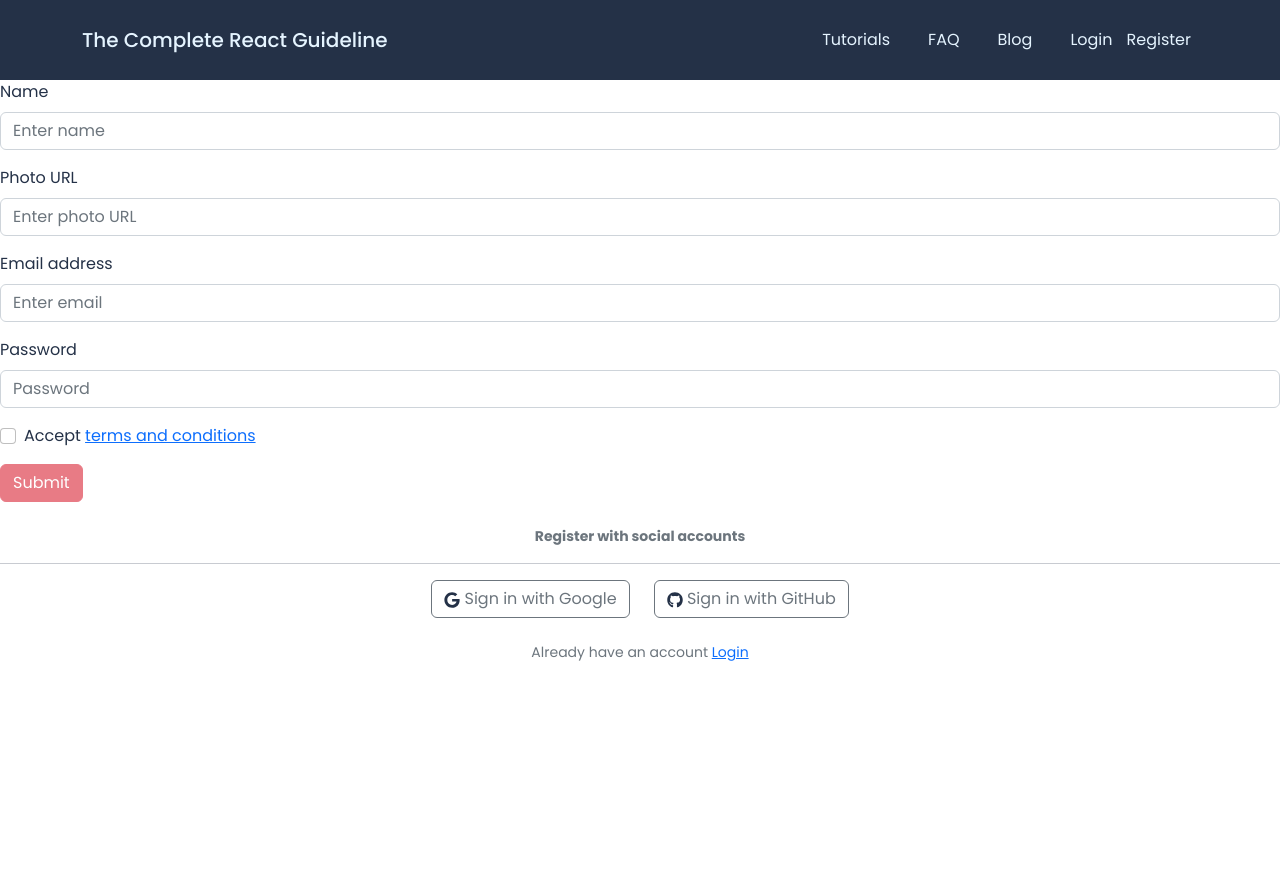
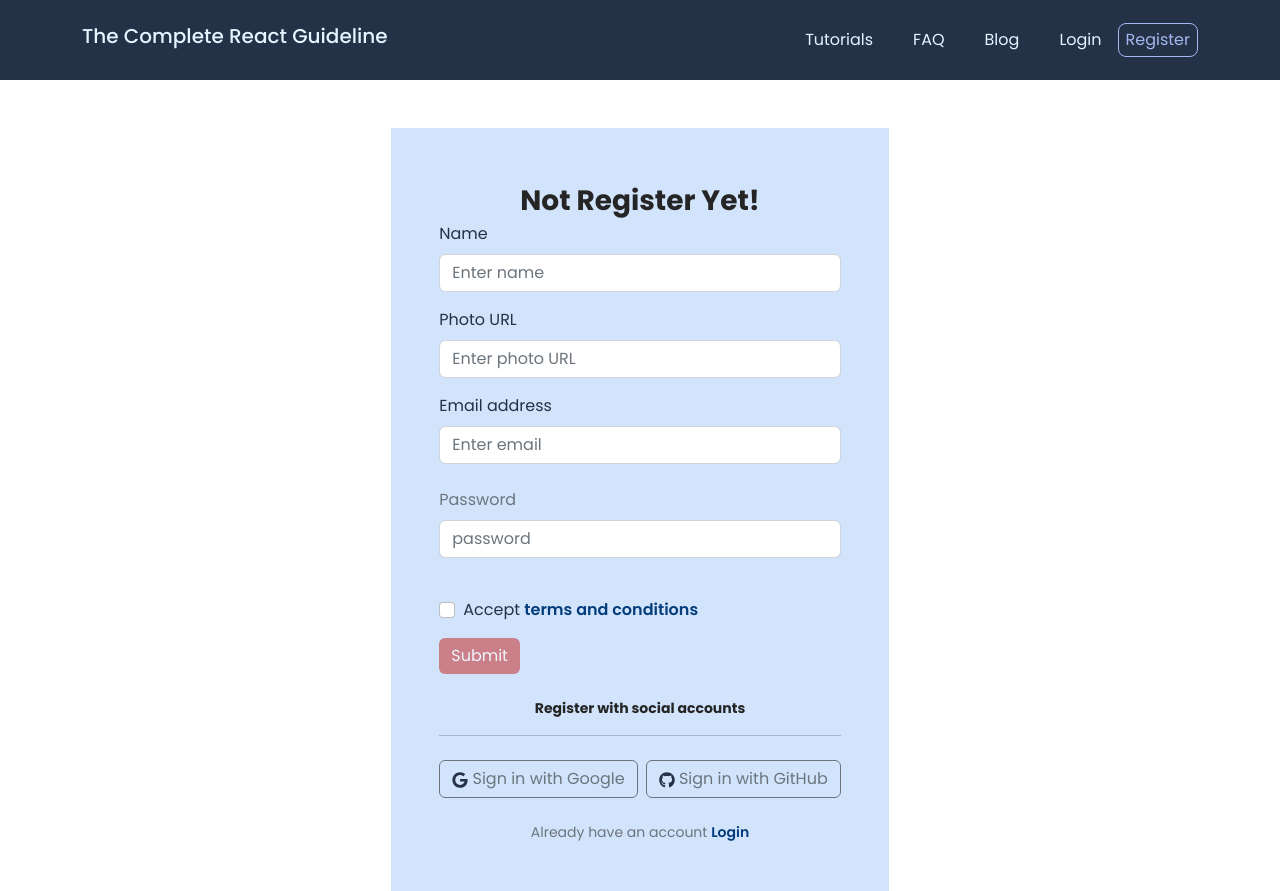
Before and after one commit to RayhanalKavey/learning-site-react-project-client-a10, a React (Create React App) app: page /register in a window 1280 px wide. Before the commit the page ends 800 px from the top, so only its background shows below. Built offline with nearby package versions, Linux system fonts and the light colour scheme; no server answers.

Commit message:
Add style to the log in form, registration form, and button.

```diff
--- a/src/Pages/Login/Login/Login.js
+++ b/src/Pages/Login/Login/Login.js
@@ -73,7 +73,11 @@ const Login = () => {
   };
 
   return (
-    <Form onSubmit={handleSubmit}>
+    <div className="form-position d-flex align-items-center-center justify-content-center ">
+      <Form className="c-form p-5 mt-5" onSubmit={handleSubmit}>
+        <Form.Text className="d-block fw-bold fs-3  text-center form-text">
+          Log in!
+        </Form.Text>
         {/* --1 email */}
         <Form.Group className="mb-3" controlId="formBasicEmail">
           <Form.Label>Email address</Form.Label>
@@ -88,20 +92,28 @@ const Login = () => {
         {/* --2 password */}
         <Form.Group className="mb-3" controlId="formBasicPassword">
           <Form.Label>Password</Form.Label>
-        <Form.Control name="password" type="password" placeholder="Password" />
+          <Form.Control
+            name="password"
+            type="password"
+            placeholder="Password"
+          />
           <Form.Text className="text-danger">{error}</Form.Text>
         </Form.Group>
 
         {/* --3 Button */}
-      <Button variant="primary" type="submit">
+        <div className="d-flex flex-column flex-md-row gap-2 mt-4  justify-content-start ">
+          <Button className="custom-button" type="submit">
             Log in
           </Button>
-      <Button onClick={handleReset}>Forget password</Button>
-      <Form.Text className="d-block mt-4 fw-bold text-center">
+          <Button className="custom-button" onClick={handleReset}>
+            Forget password
+          </Button>
+        </div>
+        <Form.Text className="d-block mt-4  fw-bold text-center">
           Log in with social accounts
         </Form.Text>
         <hr />
-      <div className="d-flex gap-4 mt-3 text-center justify-content-center">
+        <div className="d-flex  flex-column flex-md-row gap-2 mt-4 text-center justify-content-center">
           <Button onClick={handleGoogleLogin} variant="outline-secondary">
             <FaGoogle /> Sign in with Google
           </Button>
@@ -109,10 +121,11 @@ const Login = () => {
             <FaGithub /> Sign in with GitHub
           </Button>
         </div>
-      <Form.Text className="d-block mt-4  text-center">
+        <Form.Text className="d-block mt-4 text-muted  text-center">
           Not register yet! Please <Link to="/register">Register</Link>
         </Form.Text>
       </Form>
+    </div>
   );
 };
 
--- a/src/Pages/Login/Register/Register.css
+++ b/src/Pages/Login/Register/Register.css
@@ -2,3 +2,31 @@
 }
 button {
 }
+.form-position {
+}
+.c-form {
+  background-color: rgb(209, 228, 252);
+}
+.c-form a {
+  text-decoration: none;
+  color: rgb(3, 60, 122);
+  font-weight: 600;
+}
+.c-form .form-text {
+  color: rgb(37, 37, 38);
+}
+.submit-custom-button {
+  text-decoration: none;
+  display: inline-block;
+  transition: all 0.2s;
+  background-color: #c84c4c !important;
+  border: none !important;
+}
+.submit-custom-button:hover {
+  box-shadow: 0px 5px 5px rgba(0, 0, 0, 0.4);
+  transform: translateY(-0.6px);
+}
+.submit-custom-button:active {
+  box-shadow: 0px 4px 4px rgba(0, 0, 0, 0.4);
+  transform: translateY(-0.3px);
+}
--- a/src/Pages/Login/Register/Register.js
+++ b/src/Pages/Login/Register/Register.js
@@ -158,8 +158,11 @@ const Register = () => {
 
   // --------------------------------------------
   return (
-    <div>
-      <Form onSubmit={handleSubmit}>
+    <div className="form-position d-flex align-items-center-center justify-content-center ">
+      <Form className="c-form p-5 mt-5" onSubmit={handleSubmit}>
+        <Form.Text className="d-block fw-bold fs-3  text-center form-text">
+          Not Register Yet!
+        </Form.Text>
         {/*--1 name */}
         <Form.Group className="mb-3" controlId="formBasicName">
           <Form.Label>Name</Form.Label>
@@ -183,7 +186,7 @@ const Register = () => {
         </Form.Group>
 
         {/*--3 Email */}
-        <Form.Group className="mb-3" controlId="formBasicEmail">
+        <Form.Group controlId="formBasicEmail">
           <Form.Label>Email address</Form.Label>
           <Form.Control
             onChange={handleEmailChange}
@@ -192,25 +195,30 @@ const Register = () => {
             placeholder="Enter email"
             required
           />
-          <Form.Text className="text-danger">{inputErrors.email}</Form.Text>
+          <Form.Text className="text-danger  ms-2">
+            {inputErrors.email}
+          </Form.Text>
         </Form.Group>
 
         {/*--4 password */}
         <Form.Group className="mb-3" controlId="formBasicPassword">
-          <Form.Label>Password</Form.Label>
+          <Form.Label className=" text-muted">Password</Form.Label>
           <Form.Control
             onChange={handlePasswordChange}
             name="password"
             type="password"
-            placeholder="Password"
+            placeholder="password"
             required
           />
-          <Form.Text className=" text-danger">{inputErrors.password}</Form.Text>
+          <Form.Text className=" text-danger ms-2 ">
+            {inputErrors.password}
+          </Form.Text>
         </Form.Group>
 
         {/*--5 Terms and conditions */}
         <Form.Group className="mb-3" controlId="formBasicCheckbox">
           <Form.Check
+            className="text-muted"
             onClick={handleTermsAndConditions}
             type="checkbox"
             label={
@@ -224,18 +232,21 @@ const Register = () => {
 
         {/*--6 submit */}
         <Button
-          className={` ${!acceptTerms ? " btn-danger" : " btn-primary"}`}
+          className={` ${
+            !acceptTerms
+              ? "  btn-danger submit-custom-button"
+              : " btn-primary custom-button"
+          }`}
           disabled={!acceptTerms}
-          variant="primary"
           type="submit"
         >
           Submit
         </Button>
-        <Form.Text className="d-block mt-4 fw-bold text-center">
+        <Form.Text className="d-block mt-4  fw-bold text-center">
           Register with social accounts
         </Form.Text>
         <hr />
-        <div className="d-flex gap-4 mt-3 text-center justify-content-center">
+        <div className="d-flex  flex-column flex-md-row gap-2 mt-4 text-center justify-content-center">
           <Button onClick={handleGoogleLogin} variant="outline-secondary">
             <FaGoogle /> Sign in with Google
           </Button>
@@ -243,7 +254,7 @@ const Register = () => {
             <FaGithub /> Sign in with GitHub
           </Button>
         </div>
-        <Form.Text className="d-block mt-4  text-center">
+        <Form.Text className="d-block mt-4  text-center text-muted">
           Already have an account <Link to="/login">Login</Link>
         </Form.Text>
       </Form>
--- a/src/Pages/Shared/Header/Header.css
+++ b/src/Pages/Shared/Header/Header.css
@@ -1,7 +1,7 @@
 .nab-bar {
   background-color: #243147;
   color: #e5f4ff;
-  height: 5rem;
+  /* height: 5rem; */
 }
 .nab-bar a {
   text-decoration: none;
@@ -14,14 +14,17 @@
   padding: 4px 7px;
   border-radius: 8px;
   align-items: center;
+  transition: all 0.2s;
+  border: 1px solid #243147;
 }
 .nav-item-link a:hover {
   color: #a4b8ef;
-  /* border: 1px solid #f8f5e7; */
+
+  border: 1px solid #a4b8ef;
 }
 .active-link {
-  color: #a4b8ef;
-  border: 1px solid #a4b8ef;
+  color: #a4b8ef !important;
+  border: 1px solid #a4b8ef !important;
 }
 /* .custom-tooltip {
   background-color: aqua;
@@ -29,3 +32,12 @@
 .user-name {
   color: #e5f4ff;
 }
+
+.nav-heading-bg {
+  height: 4rem;
+}
+
+.collapse-nav {
+  background-color: #243147;
+  margin-top: 2rem;
+}
--- a/src/Pages/Shared/Header/Header.js
+++ b/src/Pages/Shared/Header/Header.js
@@ -32,11 +32,11 @@ const Header = () => {
       // variant="light"
     >
       <Container>
-        <NavLink to="/">
-          <h5 className="nav-heading mt-2">The Complete React Guideline</h5>
+        <NavLink className="nav-heading-bg d-flex align-items-center" to="/">
+          <h5 className="nav-heading ">The Complete React Guideline</h5>
         </NavLink>
         <Navbar.Toggle aria-controls="responsive-navbar-nav" />
-        <Navbar.Collapse className="justify-content-end">
+        <Navbar.Collapse className="justify-content-end  mt-lg-0 collapse-nav">
           <Nav className="gap-4 align-items-center nav-item-link">
             <NavLink
               className={({ isActive }) =>
@@ -78,10 +78,24 @@ const Header = () => {
                 </NavLink>
               </div>
             ) : (
-              <div>
+              <div className="d-flex justify-content-center align-items-center gap-2">
                 {" "}
-                <NavLink to="/login">Login</NavLink>
-                <NavLink to="/register">Register</NavLink>
+                <NavLink
+                  className={({ isActive }) =>
+                    isActive ? "active-link" : undefined
+                  }
+                  to="/login"
+                >
+                  Login
+                </NavLink>
+                <NavLink
+                  className={({ isActive }) =>
+                    isActive ? "active-link" : undefined
+                  }
+                  to="/register"
+                >
+                  Register
+                </NavLink>
               </div>
             )}
           </Nav>
--- a/src/Pages/Tutorials/Tutorial.css
+++ b/src/Pages/Tutorials/Tutorial.css
@@ -8,7 +8,9 @@
 .custom-card img {
   height: 13rem;
 }
-
+.card-style {
+  transition: all 0.2s;
+}
 .card-style:hover {
   box-shadow: 0px 10px 10px rgba(0, 0, 0, 0.4);
   transform: translateY(-2px);
--- a/src/Pages/Tutorials/Tutorials.css
+++ b/src/Pages/Tutorials/Tutorials.css
@@ -6,6 +6,7 @@
   padding: 5px 8px;
   border: 1px solid rgb(37, 37, 38);
   border-radius: 8px;
+  transition: all 0.2s;
 }
 .per-tutorial-link:hover {
   color: rgb(37, 37, 38);
--- a/src/Pages/Tutorials/Tutorials.js
+++ b/src/Pages/Tutorials/Tutorials.js
@@ -5,7 +5,6 @@ import "./Tutorials.css";
 
 const Tutorials = () => {
   const tutorials = useLoaderData();
-  console.log(tutorials);
   return (
     <div className="tutorials-component py-4 pe-lg-4 px-5 px-lg-0 ">
       <div className="row">
@@ -13,11 +12,8 @@ const Tutorials = () => {
           <h2 className="text-center mb-4">Tutorials Lists</h2>
           <div className="link-tutorials">
             {tutorials.map((tutorial) => (
-              <Link to={`/tutorial-details/${tutorial.id}`}>
-                <div
-                  className="per-tutorial-link d-flex flex-column align-items-stretch text-center mb-3 mx-3"
-                  key={tutorial.id}
-                >
+              <Link key={tutorial.id} to={`/tutorial-details/${tutorial.id}`}>
+                <div className="per-tutorial-link d-flex flex-column align-items-stretch text-center mb-3 mx-3">
                   {tutorial.title}
                 </div>
               </Link>
--- a/src/index.css
+++ b/src/index.css
@@ -15,3 +15,18 @@ body {
 .color-text {
   color: rgb(37, 37, 38);
 }
+.custom-button {
+  text-decoration: none;
+  display: inline-block;
+  transition: all 0.2s;
+  background-color: #243147 !important;
+  border: none !important;
+}
+.custom-button:hover {
+  box-shadow: 0px 5px 5px rgba(0, 0, 0, 0.4);
+  transform: translateY(-0.6px);
+}
+.custom-button:active {
+  box-shadow: 0px 4px 4px rgba(0, 0, 0, 0.4);
+  transform: translateY(-0.3px);
+}
```
Lines whose indentation alone changed are shown as unchanged.
